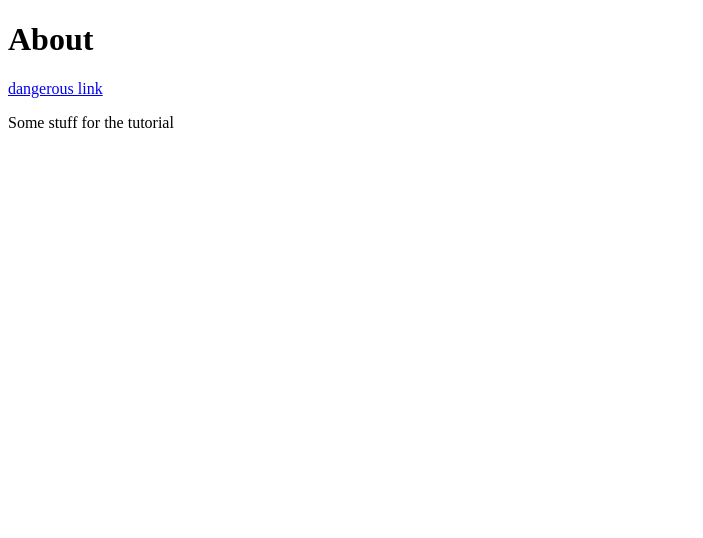
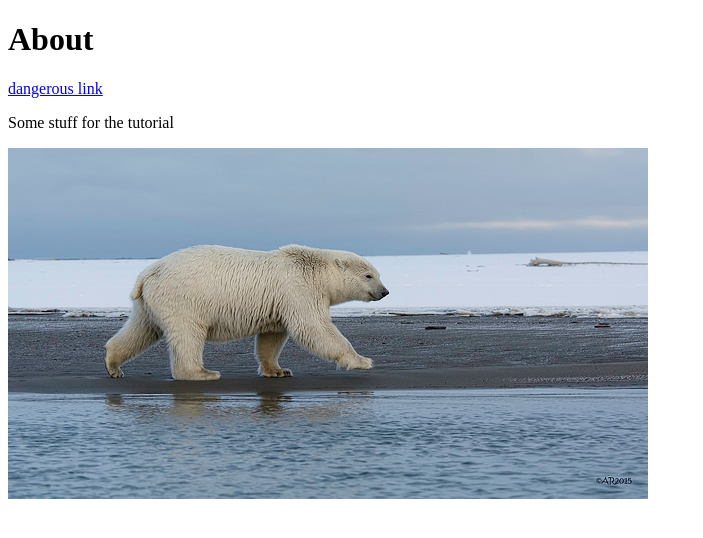
Before and after one commit to jenmcgrath01/tutorialwebsite, a plain HTML site: page about.html in a window 1280 px wide. Shown: the whole page, without its empty margins (0-703 px from the left). Drawn offline with Linux system fonts and the light colour scheme.

Commit message:
add an image to about

```diff
--- a/about.html
+++ b/about.html
@@ -7,5 +7,6 @@
      <h1> About </h1>
 <a href="http://learnenough.com/git-tutorial">dangerous link</a>
      <p> Some stuff for the tutorial </p>
+<img src="images/polar_bear.jpg" alt="Polar bear photo">
   </body>
  </html>
```
Also changed, not shown: images/polar_bear.jpg (added).
